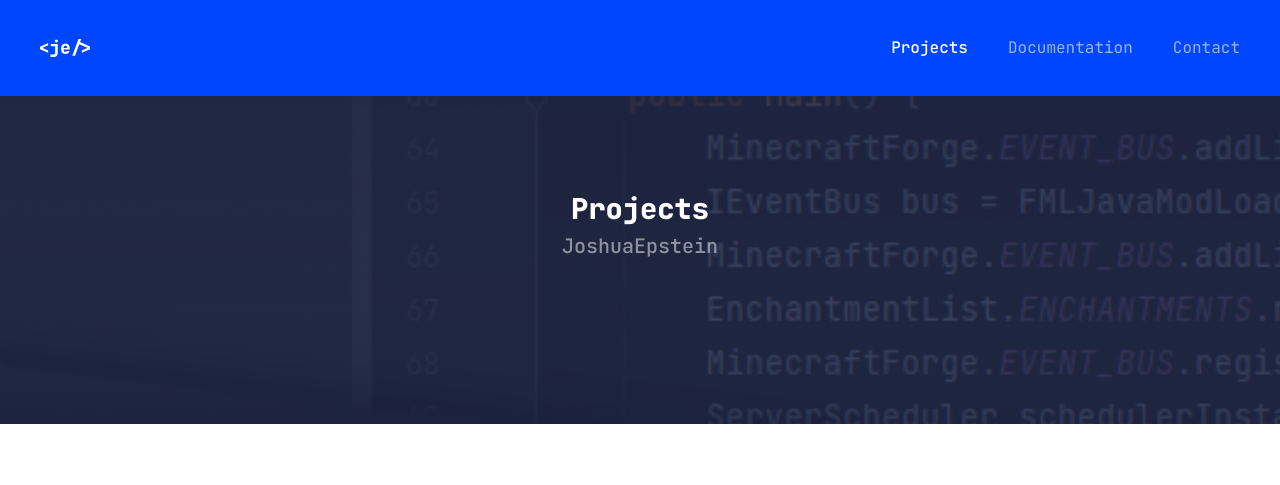
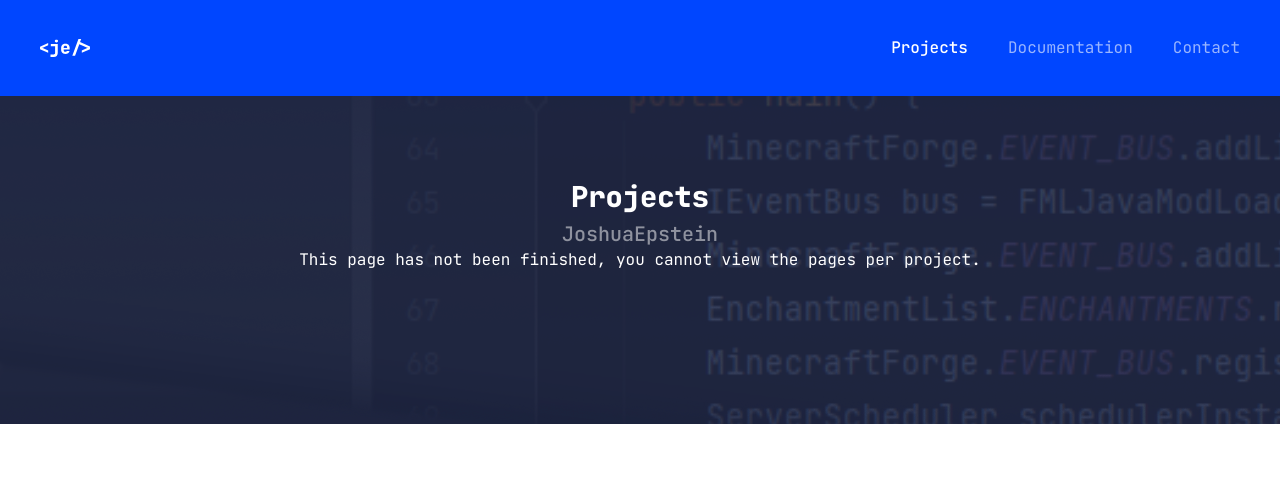
Before and after one commit to joshuaepstein/DevWebsite, a website: page projects.html in a window 1280 px wide. Shown: the top 485 px of the page. Drawn offline with nearby package versions, Linux system fonts and the light colour scheme; no server answers; a script that the page names is missing.

Commit message:
projects not finish p tag projects.html

```diff
--- a/projects.html
+++ b/projects.html
@@ -93,6 +93,7 @@
   <div class="h-[50vh] flex items-center justify-center px-16 overflow-hidden flex-col" style="background-image: url('./img/preview-img.png')">
     <h2 class="hero-4xl font-extrabold text-center text-white">Projects</h2>
     <p class="text-xl font-semibold transition text-center text-white text-opacity-50">JoshuaEpstein</p>
+    <p class="text-center text-white text-opacity-25">This page has not been finished, you cannot view the pages per project.</p>
   </div>
 
   <div class="flex items-center justify-center overflow-hidden flex-col py-16">
```
